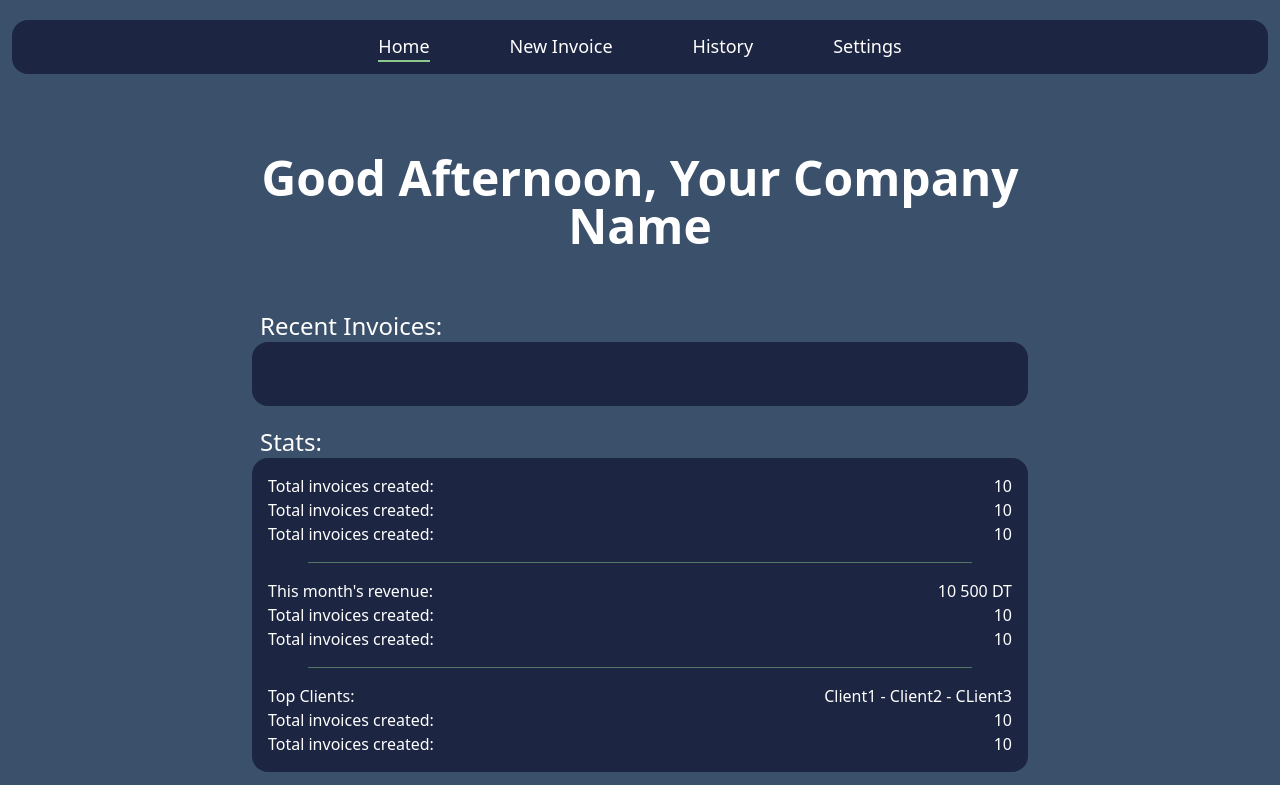
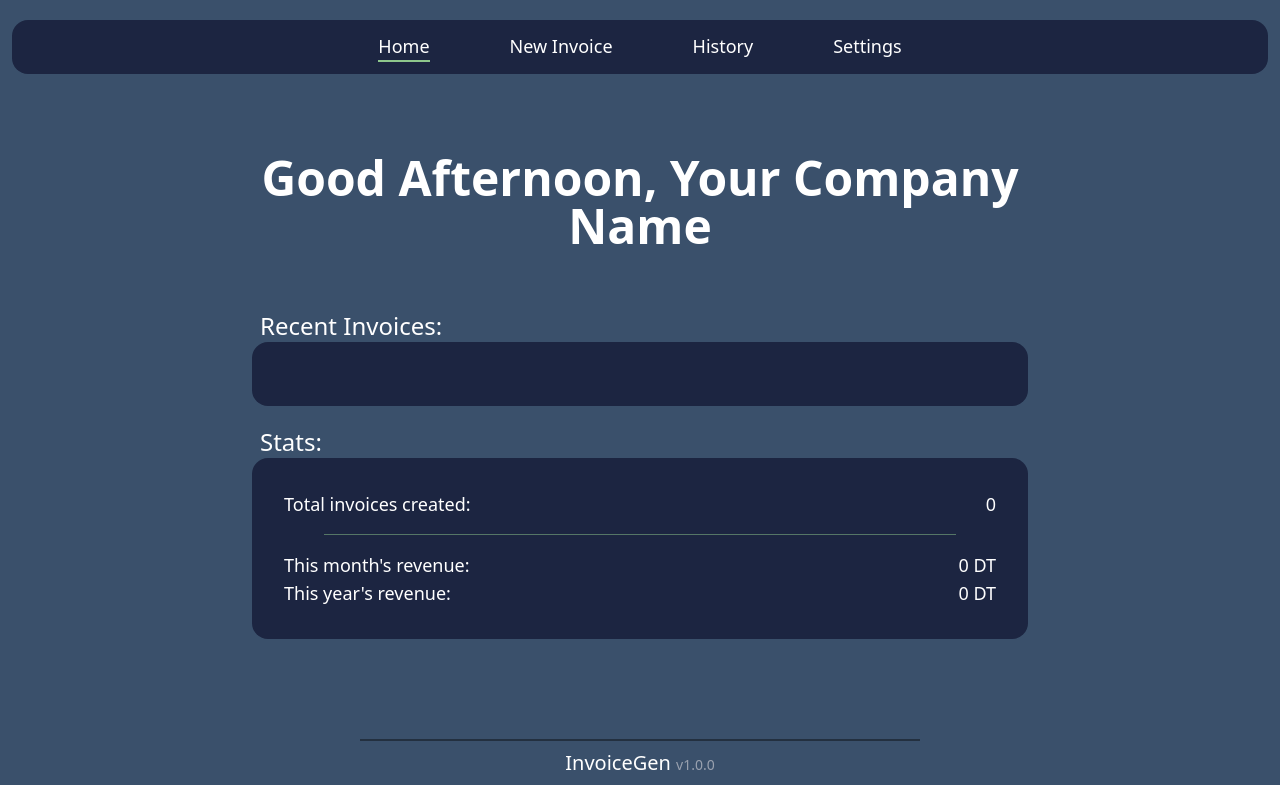
Before and after one commit to WissemJderi/invoice-gen, a React (Vite) app: page / in a window 1280 px wide. Shown: the top 785 px of the page. Built offline with nearby package versions, Linux system fonts and the light colour scheme; what @react-pdf/renderer would draw is missing.

Commit message:
make statistics component dynamic

```diff
--- a/src/components/HomePage/Stats.tsx
+++ b/src/components/HomePage/Stats.tsx
@@ -1,51 +1,32 @@
+import { useState } from "react";
+import { currentMonthRevenue, currentYearRevenue } from "./utils";
+
 const Stats = () => {
+  const [invoices] = useState(() => {
+    const stored = localStorage.getItem("invoices");
+    return stored ? JSON.parse(stored) : [];
+  });
+
   return (
     <div className="mt-5">
       <h2 className="text-white ml-5 text-2xl">Stats:</h2>
 
-      <div className="bg-[#1C2541] rounded-2xl mx-3 p-4 flex flex-col gap-2">
+      <div className="bg-[#1C2541] rounded-2xl mx-3 p-8 flex flex-col gap-2 sm:text-lg text-sm">
         <div id="Invoices Counter">
           <div className="flex flex-row justify-between text-white">
             <p>Total invoices created: </p>
-            <p>10</p>
-          </div>
-          <div className="flex flex-row justify-between text-white">
-            <p>Total invoices created: </p>
-            <p>10</p>
-          </div>
-          <div className="flex flex-row justify-between text-white">
-            <p>Total invoices created: </p>
-            <p>10</p>
+            <p>{invoices.length}</p>
           </div>
         </div>
         <hr className="text-[#8EC78C]/50 mx-10 my-2" />
         <div id="Monthly revenue">
           <div className="flex flex-row justify-between text-white">
             <p> This month's revenue:</p>
-            <p>10 500 DT</p>
+            <p>{currentMonthRevenue(invoices)} DT</p>
           </div>
           <div className="flex flex-row justify-between text-white">
-            <p>Total invoices created: </p>
-            <p>10</p>
-          </div>
-          <div className="flex flex-row justify-between text-white">
-            <p>Total invoices created: </p>
-            <p>10</p>
-          </div>
-        </div>
-        <hr className="text-[#8EC78C]/50 mx-10 my-2" />
-        <div id="Invoices Counter">
-          <div className="flex flex-row justify-between text-white">
-            <p>Top Clients:</p>
-            <p>Client1 - Client2 - CLient3</p>
-          </div>
-          <div className="flex flex-row justify-between text-white">
-            <p>Total invoices created: </p>
-            <p>10</p>
-          </div>
-          <div className="flex flex-row justify-between text-white">
-            <p>Total invoices created: </p>
-            <p>10</p>
+            <p>This year's revenue: </p>
+            <p>{currentYearRevenue(invoices)} DT</p>
           </div>
         </div>
       </div>
--- /dev/null
+++ b/src/components/HomePage/utils.ts
@@ -0,0 +1,41 @@
+function currentMonth(): number {
+  return new Date().getMonth() + 1;
+}
+
+function getMonthFromInvoice(invoice: { date: string }): number {
+  const month = invoice.date.split("-")[1];
+  return Number(month);
+}
+
+function currentYear(): number {
+  return new Date().getFullYear();
+}
+
+function getYearFromInvoice(invoice: { date: string }): number {
+  const year = invoice.date.split("-")[0];
+  return Number(year);
+}
+
+export function currentMonthRevenue(invoices: {}[]) {
+  const month = currentMonth();
+  let total = 0;
+  invoices.forEach((invoice: any) => {
+    const invoiceMonth = getMonthFromInvoice(invoice);
+    if (invoiceMonth == month) {
+      total += invoice.total;
+    }
+  });
+  return total;
+}
+
+export function currentYearRevenue(invoices: {}[]) {
+  const year = currentYear();
+  let total = 0;
+  invoices.forEach((invoice: any) => {
+    const invoiceYear = getYearFromInvoice(invoice);
+    if (invoiceYear == year) {
+      total += invoice.total;
+    }
+  });
+  return total;
+}
```
